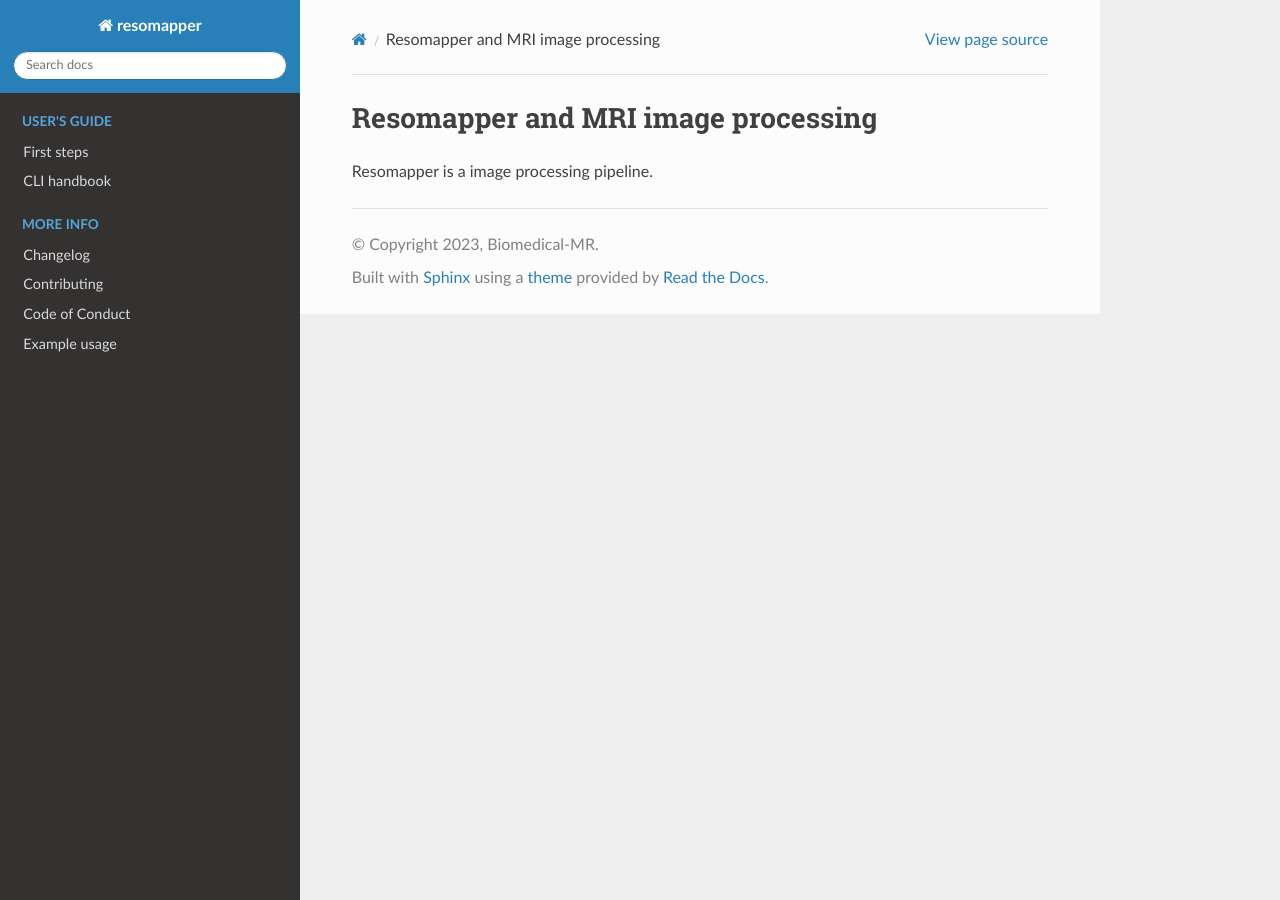
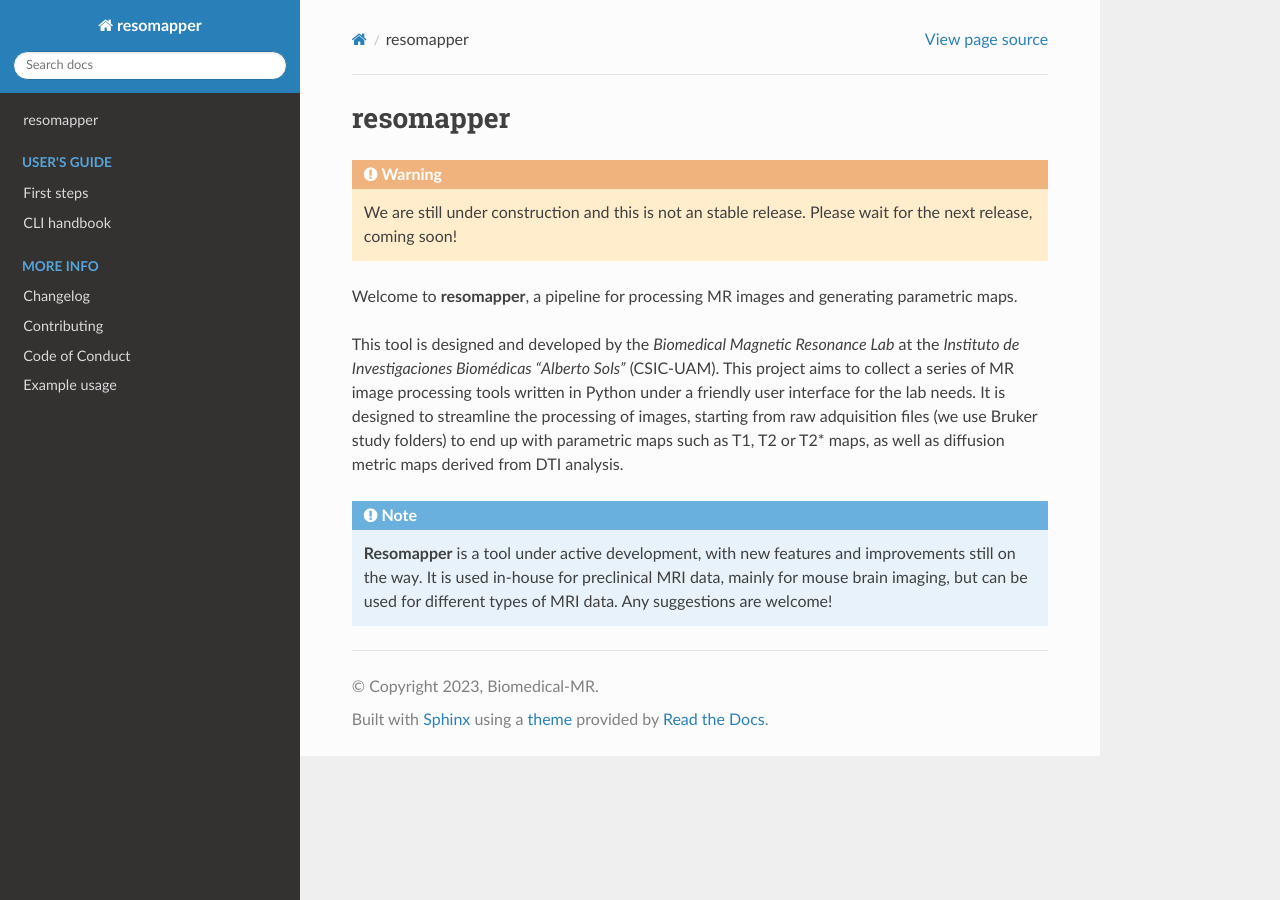
Before and after one commit to Biomedical-MR/resomapper, a Sphinx documentation site: the page built from docs/resomapper_intro.md, in a window 1280 px wide. Built offline with Sphinx 7.4.7 and the Read the Docs theme 2.0.0, drawn with Linux system fonts in a browser that asks for light colours; pages that are not in the unit, such as notebooks, are missing from menus.

Commit message:
Update docs

````diff
--- a/docs/resomapper_intro.md
+++ b/docs/resomapper_intro.md
@@ -1,3 +1,13 @@
-# Resomapper and MRI image processing
+# resomapper
 
-Resomapper is a image processing pipeline.
+```{warning}
+We are still under construction and this is not an stable release. Please wait for the next release, coming soon!
+```
+
+Welcome to **resomapper**, a pipeline for processing MR images and generating parametric maps.
+
+This tool is designed and developed by the *Biomedical Magnetic Resonance Lab* at the *Instituto de Investigaciones Biomédicas "Alberto Sols"* (CSIC-UAM). This project aims to collect a series of MR image processing tools written in Python under a friendly user interface for the lab needs. It is designed to streamline the processing of images, starting from raw adquisition files (we use Bruker study folders) to end up with parametric maps such as T1, T2 or T2* maps, as well as diffusion metric maps derived from DTI analysis.
+
+```{note}
+**Resomapper** is a tool under active development, with new features and improvements still on the way. It is used in-house for preclinical MRI data, mainly for mouse brain imaging, but can be used for different types of MRI data. Any suggestions are welcome!
+```
````
Also changed, not shown: docs/first_steps.md (+4 -0 lines), docs/index.md (+15 -9 lines).
